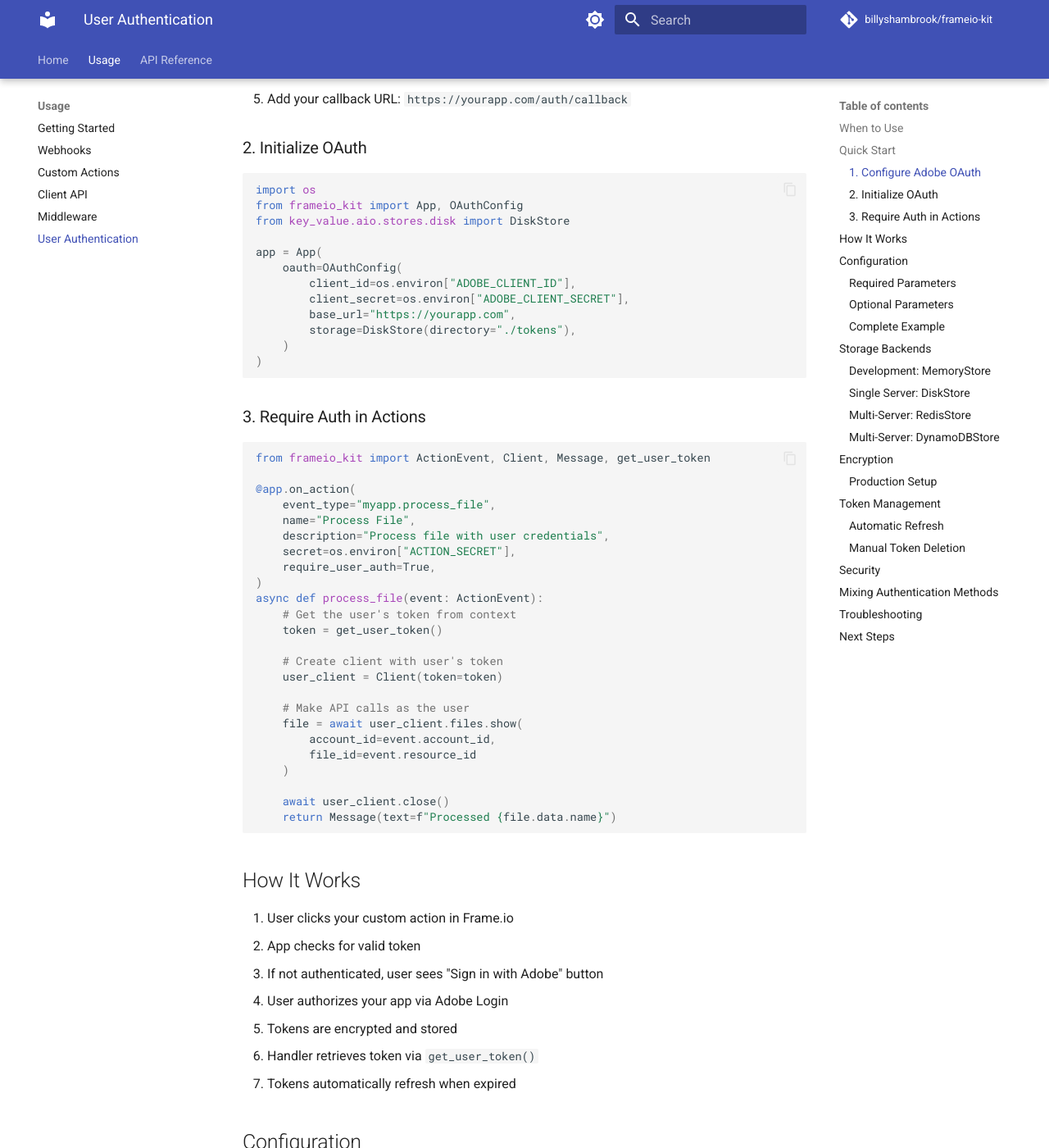
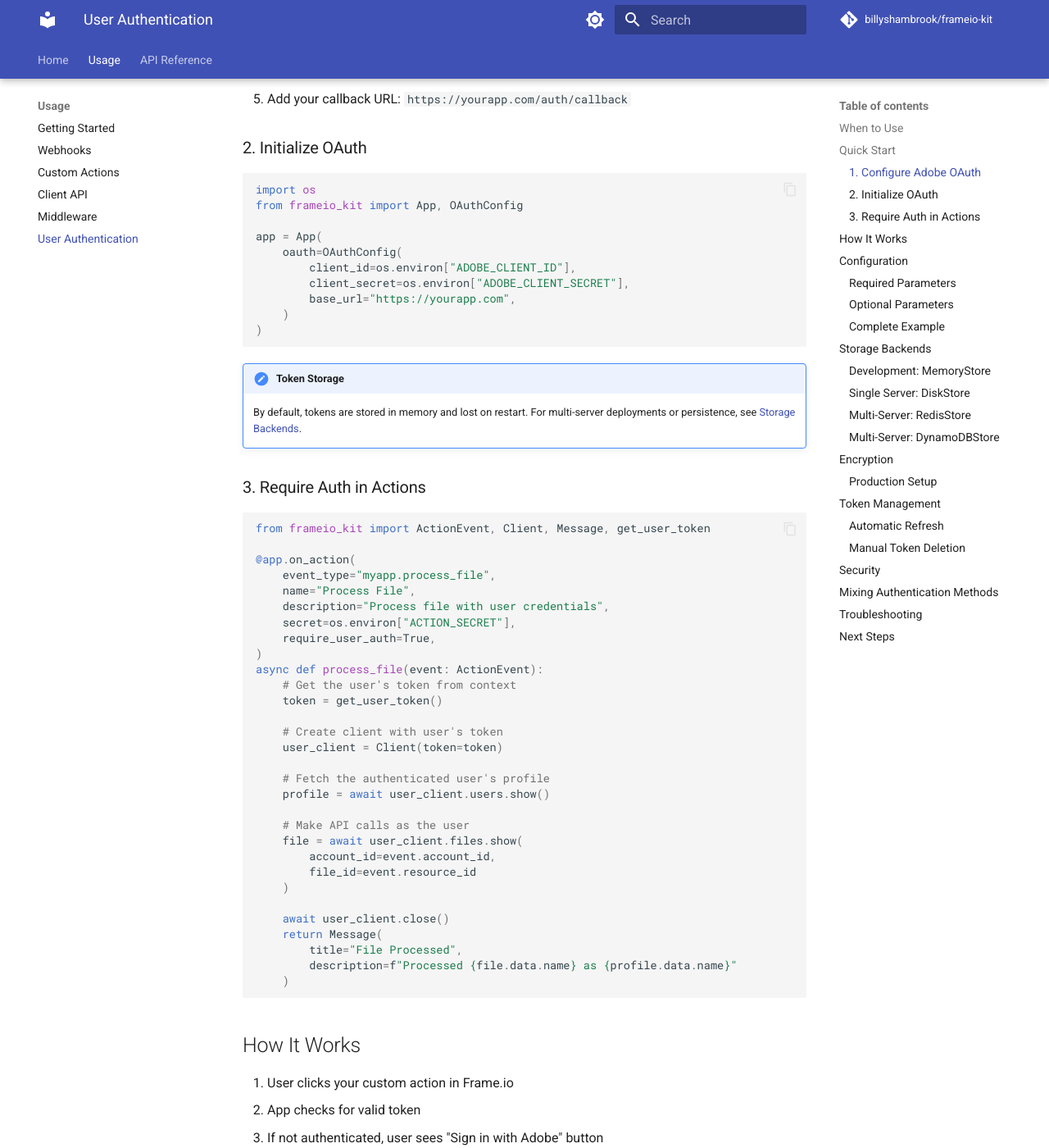
Before and after one commit to billyshambrook/frameio-kit, an MkDocs documentation site: the page built from docs/usage/user_auth.md, in a window 1280 px wide and 1400 px high, scrolled down 791 px. Shown: the whole window at 82% size. Built offline with MkDocs 1.6.1 and Material for MkDocs 9.7.7, drawn with Linux system fonts in a browser that asks for light colours; comment, search, counter and statistics services are not loaded.

Commit message:
Remove if __name__ blocks and improve OAuth examples
- Remove uvicorn.run() blocks from README and getting_started.md since
  app is shown to run using uvicorn CLI
- Fix Message description to clarify it's for custom action responses
- Simplify OAuth Quick Start by using default MemoryStore
- Add storage note with link to Storage Backends section
- Enable admonition extension in mkdocs.yml for note callouts

Resolves PR review feedback

````diff
--- a/docs/usage/user_auth.md
+++ b/docs/usage/user_auth.md
@@ -29,17 +29,19 @@
 ```python
 import os
 from frameio_kit import App, OAuthConfig
-from key_value.aio.stores.disk import DiskStore
 
 app = App(
     oauth=OAuthConfig(
         client_id=os.environ["ADOBE_CLIENT_ID"],
         client_secret=os.environ["ADOBE_CLIENT_SECRET"],
         base_url="https://yourapp.com",
-        storage=DiskStore(directory="./tokens"),
     )
 )
 ```
+
+!!! note "Token Storage"
+
+    By default, tokens are stored in memory and lost on restart. For multi-server deployments or persistence, see [Storage Backends](#storage-backends).
 
 ### 3. Require Auth in Actions
 
@@ -60,6 +62,9 @@
     # Create client with user's token
     user_client = Client(token=token)
 
+    # Fetch the authenticated user's profile
+    profile = await user_client.users.show()
+
     # Make API calls as the user
     file = await user_client.files.show(
         account_id=event.account_id,
@@ -67,7 +72,10 @@
     )
 
     await user_client.close()
-    return Message(text=f"Processed {file.data.name}")
+    return Message(
+        title="File Processed",
+        description=f"Processed {file.data.name} as {profile.data.name}"
+    )
 ```
 
 ## How It Works
--- a/mkdocs.yml
+++ b/mkdocs.yml
@@ -86,5 +86,7 @@
       line_spans: __span
       pygments_lang_class: true
   - pymdownx.inlinehilite
+  - admonition
+  - pymdownx.details
   - pymdownx.snippets
   - pymdownx.superfences
````
Also changed, not shown: README.md (+0 -4 lines), docs/usage/getting_started.md (+1 -5 lines).
